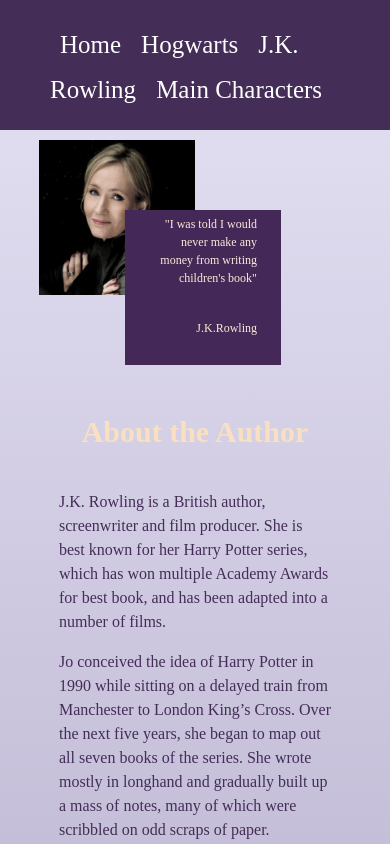
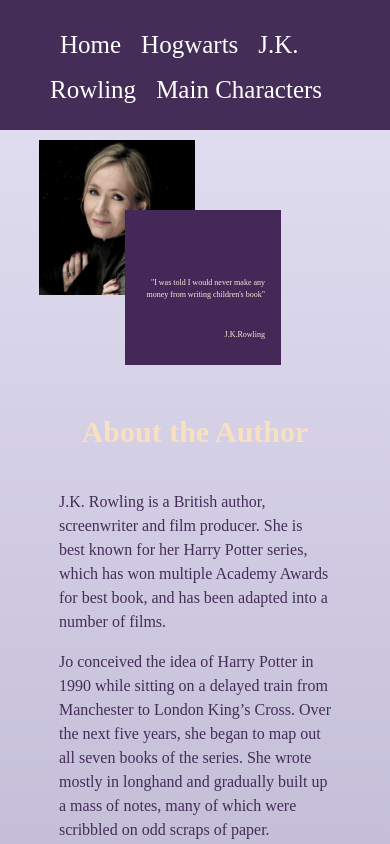
Before and after one commit to HannaK-Git/Harry-Potter-React-Frontend, a React (Create React App) app: page /author in a window 390 px wide. Shown: the top 844 px of the page. Built offline with nearby package versions, Linux system fonts and the light colour scheme.

Commit message:
make it better

```diff
--- a/src/Author/author.module.css
+++ b/src/Author/author.module.css
@@ -195,7 +195,8 @@ padding-bottom: 4rem;
 
 @media(max-width: 800px){
   .section1 figure p{
-font-size: 0.6em;
+font-size: 0.4em;
+
   }
 
   .h1:before{
```
